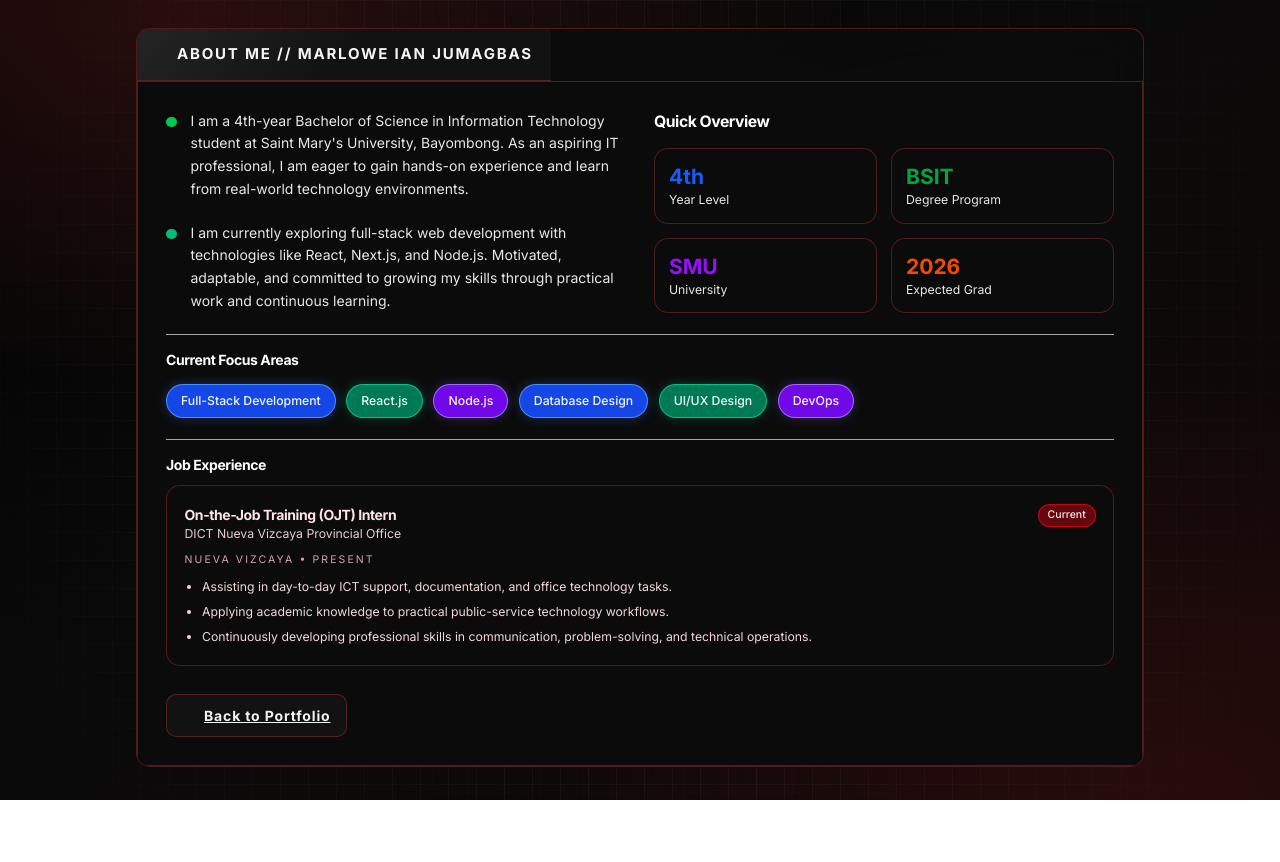
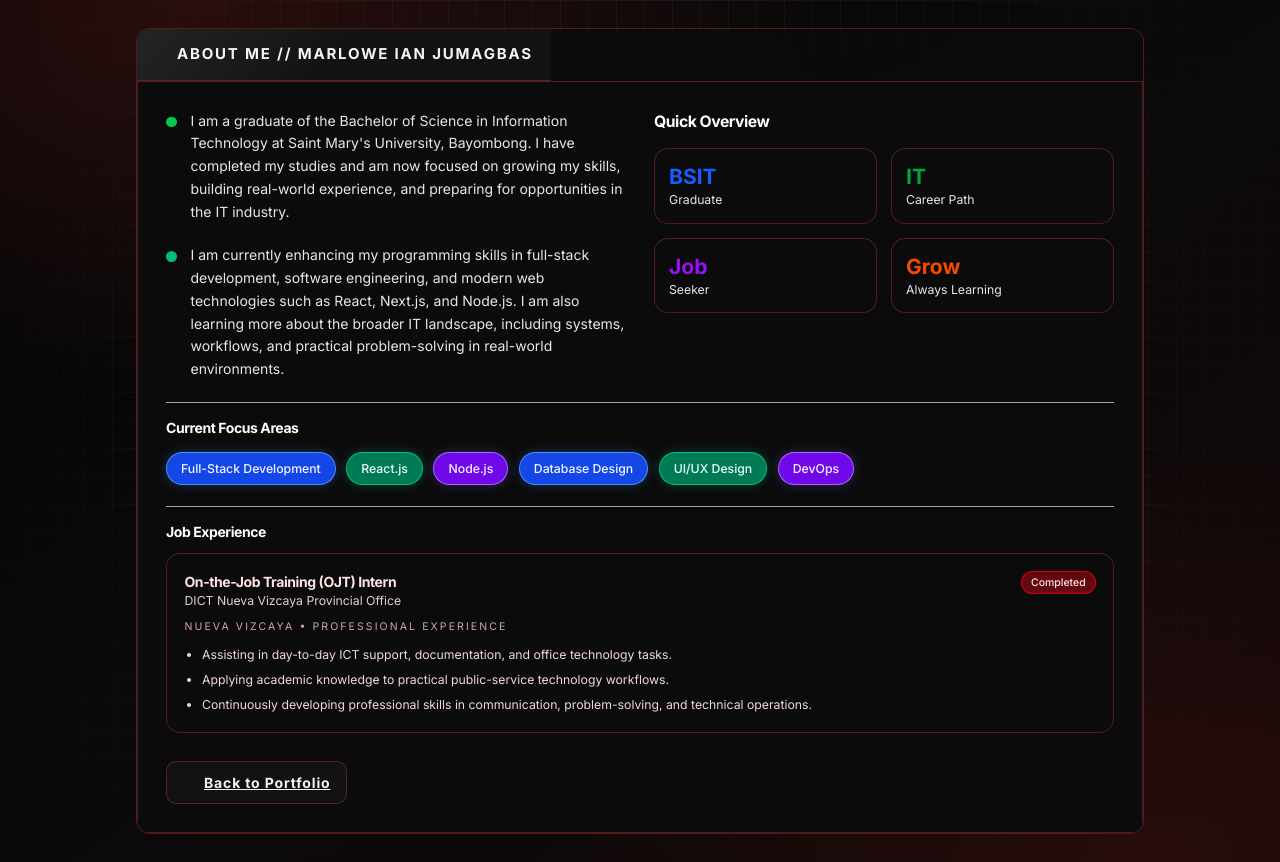
Before and after one commit to NikolaiTengu/web-portfolio, a Next.js app: page /about-me in a window 1280 px wide. Before the commit the page ends 800 px from the top, so only its background shows below. Built offline with nearby package versions, Linux system fonts and the light colour scheme; some icons are missing.

Commit message:
improvement of new design and made sure to currently update information

```diff
--- a/app/components/AboutContent.tsx
+++ b/app/components/AboutContent.tsx
@@ -206,17 +206,18 @@ export default function AboutContent({ mode = 'page', section = 'both' }: AboutC
                 <div className="flex items-start gap-4">
                   <div className="w-3 h-3 bg-green-500 rounded-full mt-2 flex-shrink-0"></div>
                   <p className="text-base leading-relaxed text-white/90">
-                    I am a 4th-year Bachelor of Science in Information Technology student at
-                    Saint Mary&apos;s University, Bayombong. As an aspiring IT professional, I am eager to
-                    gain hands-on experience and learn from real-world technology environments.
+                    I am a graduate of the Bachelor of Science in Information Technology at Saint Mary&apos;s
+                    University, Bayombong. I have completed my studies and am now focused on growing my
+                    skills, building real-world experience, and preparing for opportunities in the IT industry.
                   </p>
                 </div>
                 <div className="flex items-start gap-4">
                   <div className="w-3 h-3 bg-emerald-500 rounded-full mt-2 flex-shrink-0"></div>
                   <p className="text-base leading-relaxed text-white/90">
-                    I am currently exploring full-stack web development with technologies like React,
-                    Next.js, and Node.js. Motivated, adaptable, and committed to growing my skills through
-                    practical work and continuous learning.
+                    I am currently enhancing my programming skills in full-stack development, software
+                    engineering, and modern web technologies such as React, Next.js, and Node.js. I am also
+                    learning more about the broader IT landscape, including systems, workflows, and practical
+                    problem-solving in real-world environments.
                   </p>
                 </div>
               </div>
@@ -225,20 +226,20 @@ export default function AboutContent({ mode = 'page', section = 'both' }: AboutC
                 <h4 className="font-semibold text-white text-lg mb-4">Quick Overview</h4>
                 <div className="grid grid-cols-2 gap-4">
                   <div className="panel-card p-4 bg-gradient-to-br from-blue-50 to-blue-100 border border-blue-200">
-                    <div className="text-2xl font-bold text-blue-600">4th</div>
-                    <div className="text-sm text-white/90">Year Level</div>
+                    <div className="text-2xl font-bold text-blue-600">BSIT</div>
+                    <div className="text-sm text-white/90">Graduate</div>
                   </div>
                   <div className="panel-card p-4 bg-gradient-to-br from-green-50 to-green-100 border border-green-200">
-                    <div className="text-2xl font-bold text-green-600">BSIT</div>
-                    <div className="text-sm text-white/90">Degree Program</div>
+                    <div className="text-2xl font-bold text-green-600">IT</div>
+                    <div className="text-sm text-white/90">Career Path</div>
                   </div>
                   <div className="panel-card p-4 bg-gradient-to-br from-purple-50 to-purple-100 border border-purple-200">
-                    <div className="text-2xl font-bold text-purple-600">SMU</div>
-                    <div className="text-sm text-white/90">University</div>
+                    <div className="text-2xl font-bold text-purple-600">Job</div>
+                    <div className="text-sm text-white/90">Seeker</div>
                   </div>
                   <div className="panel-card p-4 bg-gradient-to-br from-orange-50 to-orange-100 border border-orange-200">
-                    <div className="text-2xl font-bold text-orange-600">2026</div>
-                    <div className="text-sm text-white/90">Expected Grad</div>
+                    <div className="text-2xl font-bold text-orange-600">Grow</div>
+                    <div className="text-sm text-white/90">Always Learning</div>
                   </div>
                 </div>
               </div>
@@ -267,9 +268,9 @@ export default function AboutContent({ mode = 'page', section = 'both' }: AboutC
                     <h5 className="text-base font-semibold text-rose-100">On-the-Job Training (OJT) Intern</h5>
                     <p className="text-sm text-rose-100/90">DICT Nueva Vizcaya Provincial Office</p>
                   </div>
-                  <span className="text-xs font-medium px-2.5 py-1 rounded-full bg-red-800/60 border border-red-600/80 text-rose-100">Current</span>
+                  <span className="text-xs font-medium px-2.5 py-1 rounded-full bg-red-800/60 border border-red-600/80 text-rose-100">Completed</span>
                 </div>
-                <p className="text-xs uppercase tracking-[0.2em] text-rose-200/80">Nueva Vizcaya • Present</p>
+                <p className="text-xs uppercase tracking-[0.2em] text-rose-200/80">Nueva Vizcaya • Professional Experience</p>
                 <ul className="list-disc pl-5 space-y-1.5 text-sm text-rose-100/95 leading-relaxed">
                   <li>Assisting in day-to-day ICT support, documentation, and office technology tasks.</li>
                   <li>Applying academic knowledge to practical public-service technology workflows.</li>
--- a/app/page.tsx
+++ b/app/page.tsx
@@ -1,6 +1,5 @@
 'use client';
 
-import Link from 'next/link';
 import { useEffect, useRef, useState } from 'react';
 import AboutContent from './components/AboutContent';
 import Particles from './components/Particles';
@@ -9,7 +8,6 @@ import '../styles/home.css';
 import { useGSAP } from '@gsap/react';
 import { gsap, ScrollTrigger } from '../lib/gsap';
 import ArrowForwardRoundedIcon from '@mui/icons-material/ArrowForwardRounded';
-import AutoAwesomeRoundedIcon from '@mui/icons-material/AutoAwesomeRounded';
 import BoltRoundedIcon from '@mui/icons-material/BoltRounded';
 import BuildRoundedIcon from '@mui/icons-material/BuildRounded';
 import CloseRoundedIcon from '@mui/icons-material/CloseRounded';
@@ -150,12 +148,15 @@ export default function Home() {
 
     const hasSeenBoot = window.sessionStorage.getItem('zzz-boot-seen');
     if (prefersReducedMotion || hasSeenBoot === '1') {
-      setBootSequenceVisible(false);
-      setBootProgress(100);
-      return undefined;
+      const frame = window.requestAnimationFrame(() => {
+        setBootSequenceVisible(false);
+        setBootProgress(100);
+      });
+
+      return () => window.cancelAnimationFrame(frame);
     }
 
-    setBootSequenceVisible(true);
+    const showFrame = window.requestAnimationFrame(() => setBootSequenceVisible(true));
     const progressSequence = [20, 42, 68, 100];
     const timers = progressSequence.map((value, index) =>
       window.setTimeout(() => setBootProgress(value), 220 + index * 260),
@@ -168,6 +169,7 @@ export default function Home() {
     }, 1500);
 
     return () => {
+      window.cancelAnimationFrame(showFrame);
       timers.forEach((timer) => window.clearTimeout(timer));
       window.clearTimeout(hideTimer);
     };
@@ -451,16 +453,54 @@ export default function Home() {
                       </div>
                     </div>
 
-                    <div className="text-center xl:text-left flex-1">
-                      <h1 className="text-4xl md:text-5xl font-bold neon-beat text-rose-100">
+                    <div className="text-center xl:text-left flex-1 space-y-4">
+                      <div className="inline-flex items-center gap-2 rounded-full border border-yellow-400/50 bg-yellow-500/10 px-3 py-1 text-[10px] font-semibold uppercase tracking-[0.22em] text-yellow-200">
+                        Graduate • Open to Opportunities
+                      </div>
+
+                      <h1 className="text-4xl md:text-5xl font-bold neon-beat text-rose-100 leading-tight">
                         Marlowe Ian Jumagbas
                       </h1>
-                      <p className="mt-3 text-lg md:text-xl text-white/85 tracking-wide">
-                        Full-Stack Developer
+
+                      <p className="text-lg md:text-xl text-white/85 tracking-wide">
+                        BSIT Graduate • Aspiring Developer • IT Enthusiast
                       </p>
-                      <p className="mt-4 max-w-xl text-sm md:text-base text-white/70 tracking-wide">
-                        Live a life you want, not burden by anything but to life fully..
+
+                      <p className="max-w-xl text-sm md:text-base text-white/70 tracking-wide leading-relaxed">
+                        I&apos;m a recent Information Technology graduate who is actively improving my programming
+                        skills, learning more about IT as a whole, and looking for opportunities to contribute,
+                        grow, and build meaningful solutions in the tech industry.
                       </p>
+
+                      <div className="flex flex-wrap justify-center xl:justify-start gap-2 pt-2">
+                        {['Web Development', 'Problem Solving', 'IT Growth', 'Software Learning'].map((tag) => (
+                          <span
+                            key={tag}
+                            className="rounded-full border border-white/15 bg-white/5 px-3 py-1 text-[10px] uppercase tracking-[0.18em] text-white/80"
+                          >
+                            {tag}
+                          </span>
+                        ))}
+                      </div>
+
+                      <div className="flex flex-wrap justify-center xl:justify-start gap-3 pt-2">
+                        <button
+                          type="button"
+                          onClick={() => setActiveWindow('contact')}
+                          className="panel-button inline-flex items-center gap-2 px-4 py-2 bg-red-700/80 border border-red-400/70 text-white hover:bg-red-600/90"
+                        >
+                          <ContactMailRoundedIcon sx={{ fontSize: 16 }} />
+                          Let&apos;s Connect
+                        </button>
+                        <button
+                          type="button"
+                          onClick={openAboutModal}
+                          className="panel-button inline-flex items-center gap-2 px-4 py-2 bg-white/10 border border-white/20 text-white/85 hover:bg-white/20"
+                        >
+                          <PersonRoundedIcon sx={{ fontSize: 16 }} />
+                          View Profile
+                        </button>
+                      </div>
                     </div>
                   </div>
                 </div>
```
